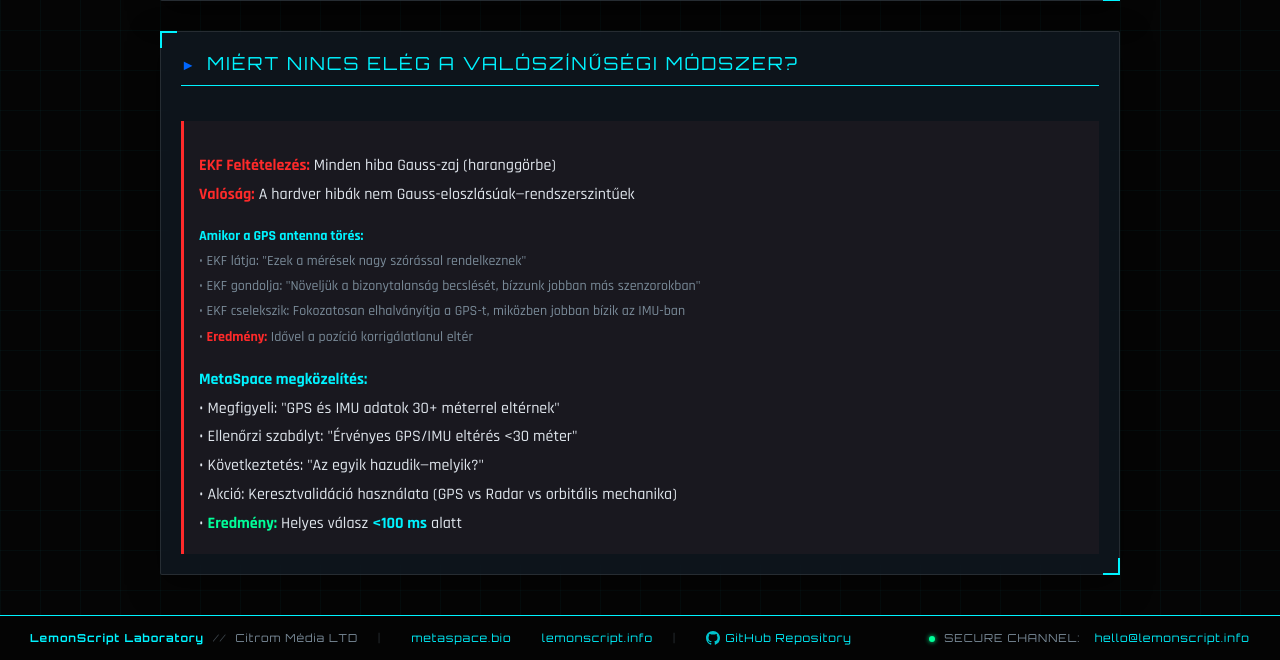
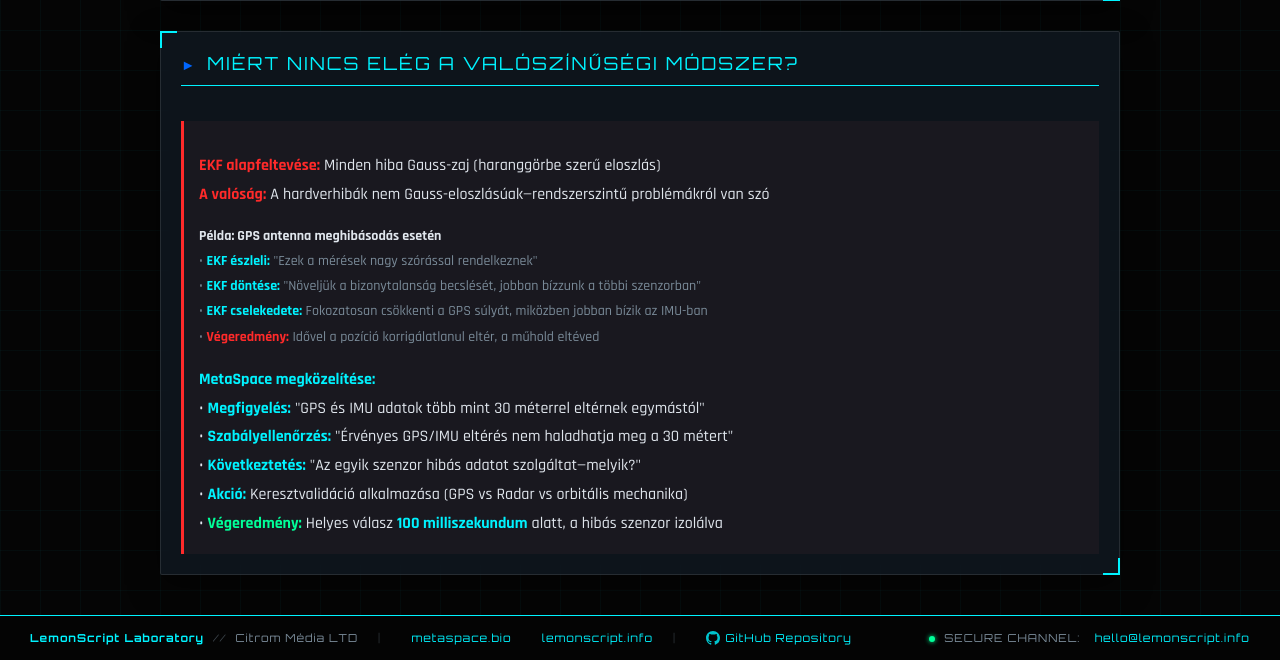
Before and after one commit to LemonScripter/metaspace-fdir-public, a Flask app: page /about in a window 1280 px wide. Shown: the part 1650-2310 px from the top of the page. Run offline with Flask 3, Linux system fonts and the light colour scheme.

Commit message:
Fix Hungarian text in 'Why Probabilistic Method is Not Enough' section - improve readability and natural language

```diff
--- a/templates/about.html
+++ b/templates/about.html
@@ -158,23 +158,23 @@
             <div class="section-header">Miért Nincs Elég a Valószínűségi Módszer?</div>
             <div style="background:rgba(255,107,107,0.05); border-left:3px solid var(--alert-red); padding:15px; margin-top:15px;">
                 <p style="margin-bottom:10px; color:var(--text-main);">
-                    <strong style="color:var(--alert-red);">EKF Feltételezés:</strong> Minden hiba Gauss-zaj (haranggörbe)<br>
-                    <strong style="color:var(--alert-red);">Valóság:</strong> A hardver hibák nem Gauss-eloszlásúak—rendszerszintűek
+                    <strong style="color:var(--alert-red);">EKF alapfeltevése:</strong> Minden hiba Gauss-zaj (haranggörbe szerű eloszlás)<br>
+                    <strong style="color:var(--alert-red);">A valóság:</strong> A hardverhibák nem Gauss-eloszlásúak—rendszerszintű problémákról van szó
                 </p>
-                <p style="margin-bottom:10px; color:var(--text-dim); font-size:14px;">
-                    <strong>Amikor a GPS antenna törés:</strong><br>
-                    • EKF látja: "Ezek a mérések nagy szórással rendelkeznek"<br>
-                    • EKF gondolja: "Növeljük a bizonytalanság becslését, bízzunk jobban más szenzorokban"<br>
-                    • EKF cselekszik: Fokozatosan elhalványítja a GPS-t, miközben jobban bízik az IMU-ban<br>
-                    • <strong style="color:var(--alert-red);">Eredmény:</strong> Idővel a pozíció korrigálatlanul eltér
+                <p style="margin-bottom:10px; color:var(--text-dim); font-size:14px; line-height:1.8;">
+                    <strong style="color:var(--text-main);">Példa: GPS antenna meghibásodás esetén</strong><br>
+                    • <strong>EKF észleli:</strong> "Ezek a mérések nagy szórással rendelkeznek"<br>
+                    • <strong>EKF döntése:</strong> "Növeljük a bizonytalanság becslését, jobban bízzunk a többi szenzorban"<br>
+                    • <strong>EKF cselekedete:</strong> Fokozatosan csökkenti a GPS súlyát, miközben jobban bízik az IMU-ban<br>
+                    • <strong style="color:var(--alert-red);">Végeredmény:</strong> Idővel a pozíció korrigálatlanul eltér, a műhold eltéved
                 </p>
-                <p style="margin-bottom:0; color:var(--text-main);">
-                    <strong style="color:var(--neon-cyan);">MetaSpace megközelítés:</strong><br>
-                    • Megfigyeli: "GPS és IMU adatok 30+ méterrel eltérnek"<br>
-                    • Ellenőrzi szabályt: "Érvényes GPS/IMU eltérés &lt;30 méter"<br>
-                    • Következtetés: "Az egyik hazudik—melyik?"<br>
-                    • Akció: Keresztvalidáció használata (GPS vs Radar vs orbitális mechanika)<br>
-                    • <strong style="color:var(--success-green);">Eredmény:</strong> Helyes válasz <strong>&lt;100 ms</strong> alatt
+                <p style="margin-bottom:0; color:var(--text-main); line-height:1.8;">
+                    <strong style="color:var(--neon-cyan);">MetaSpace megközelítése:</strong><br>
+                    • <strong>Megfigyelés:</strong> "GPS és IMU adatok több mint 30 méterrel eltérnek egymástól"<br>
+                    • <strong>Szabályellenőrzés:</strong> "Érvényes GPS/IMU eltérés nem haladhatja meg a 30 métert"<br>
+                    • <strong>Következtetés:</strong> "Az egyik szenzor hibás adatot szolgáltat—melyik?"<br>
+                    • <strong>Akció:</strong> Keresztvalidáció alkalmazása (GPS vs Radar vs orbitális mechanika)<br>
+                    • <strong style="color:var(--success-green);">Végeredmény:</strong> Helyes válasz <strong>100 milliszekundum</strong> alatt, a hibás szenzor izolálva
                 </p>
             </div>
         </section>
```
